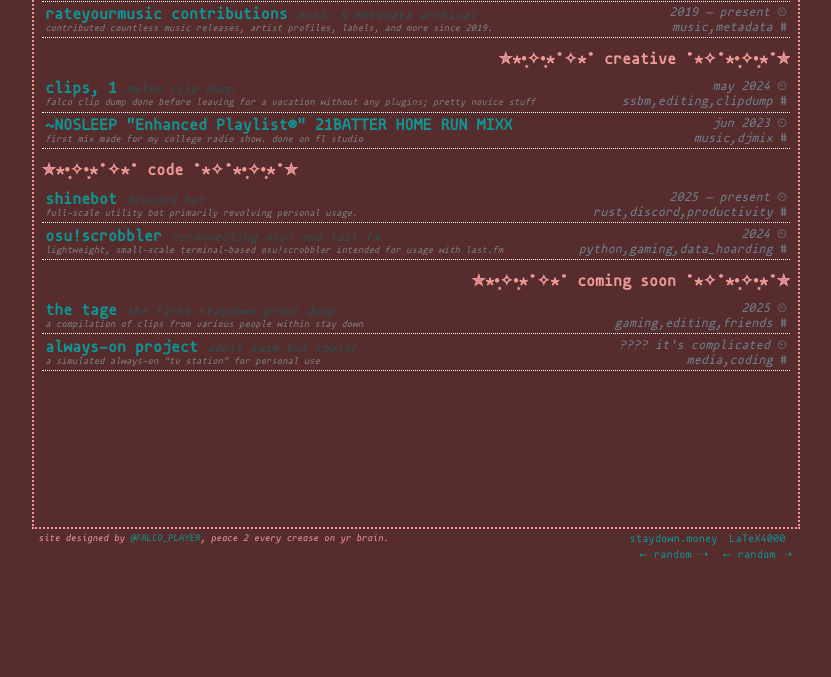
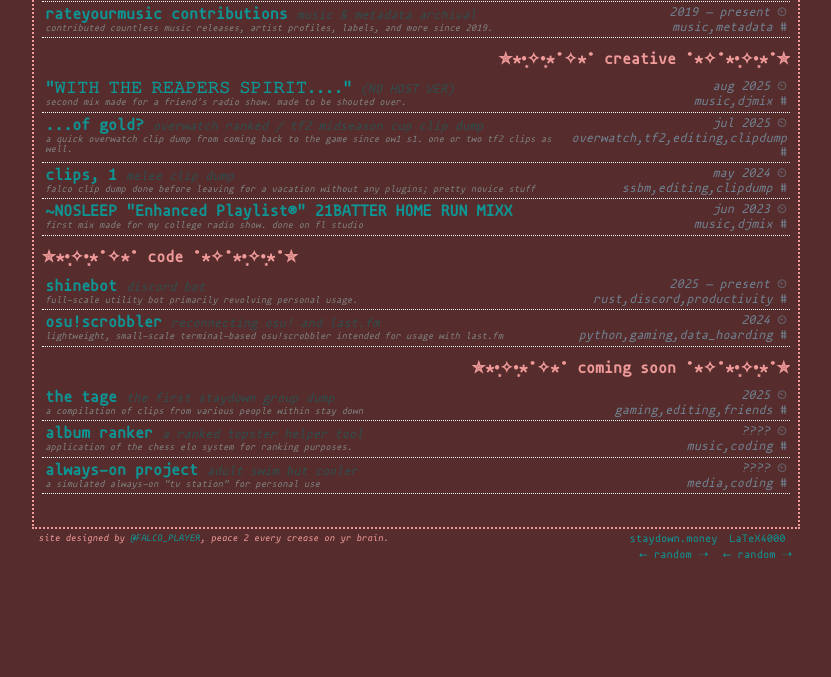
Before and after one commit to lucmayor/celestial-conjunction, an Astro site: page /projects in a window 1280 px wide. Shown: the part 123-800 px from the top of the page, without its empty margins (222-1053 px from the left). Built offline with nearby package versions, Linux system fonts and the light colour scheme; Astro itself is replaced by a stand-in of ours.

Commit message:
updating works

```diff
--- a/src/components/Header.astro
+++ b/src/components/Header.astro
@@ -5,7 +5,7 @@
 
 <div class="header">
     <div class="title">
-        clem.sd
+        clem<sup>sd</sup>
         <div class="current">
             <span>⌈{heading}⌋</span>
         </div>
--- a/src/data/creative.json
+++ b/src/data/creative.json
@@ -1,4 +1,28 @@
 [
+    {
+        "title": "\"𝚆𝙸𝚃𝙷 𝚃𝙷𝙴 𝚁𝙴𝙰𝙿𝙴𝚁𝚂 𝚂𝙿𝙸𝚁𝙸𝚃....\"",
+        "url": "https://soundcloud.com/b000000000000001/reapers-spirit",
+        "description": "(NO HOST VER)",
+        "bio": "second mix made for a friend's radio show. made to be shouted over.",
+        "tags": [
+            "music",
+            "djmix"
+        ],
+        "times": "aug 2025"
+    },
+    {
+        "title": "...of gold?",
+        "url": "https://www.youtube.com/watch?v=95-uVtbkE4A",
+        "description": "overwatch ranked / tf2 midseason cup clip dump",
+        "bio": "a quick overwatch clip dump from coming back to the game since ow1 s1. one or two tf2 clips as well.",
+        "tags": [
+            "overwatch",
+            "tf2",
+            "editing",
+            "clipdump"
+        ],
+        "times": "jul 2025"
+    },
     {
         "title": "clips, 1",
         "url": "https://www.youtube.com/watch?v=aIdtUxpVpQE",
--- a/src/data/wip.json
+++ b/src/data/wip.json
@@ -12,6 +12,17 @@
         "times": "2025"
     },
     {
+        "title": "album ranker",
+        "url": "",
+        "description": "a ranked topster helper tool",
+        "bio": "application of the chess elo system for ranking purposes.",
+        "tags": [
+            "music",
+            "coding"
+        ],
+        "times": "????"
+    },
+    {
         "title": "always-on project",
         "url": "",
         "description": "adult swim but cooler",
@@ -20,6 +31,6 @@
             "media",
             "coding"
         ],
-        "times": "???? it's complicated"
+        "times": "????"
     }
 ]
```
Also changed, not shown: src/layouts/Blog.astro (+15 -1 lines), src/pages/posts/testpost.md (+1 -0 lines), public/blog_header.png (added), public/blog_header_alt.png (added), public/blog_header_alt2.png (added), public/blog_header_alt3.png (added), 1 other file.
